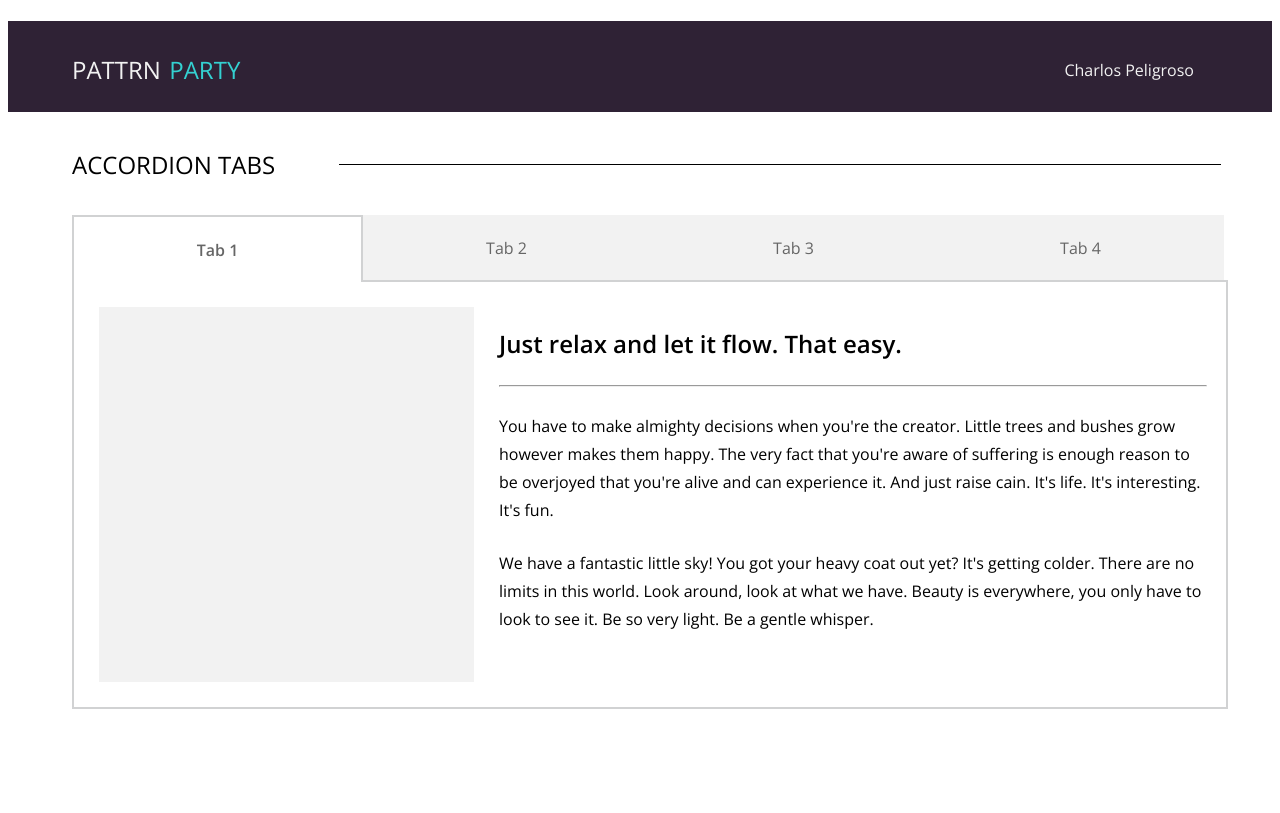
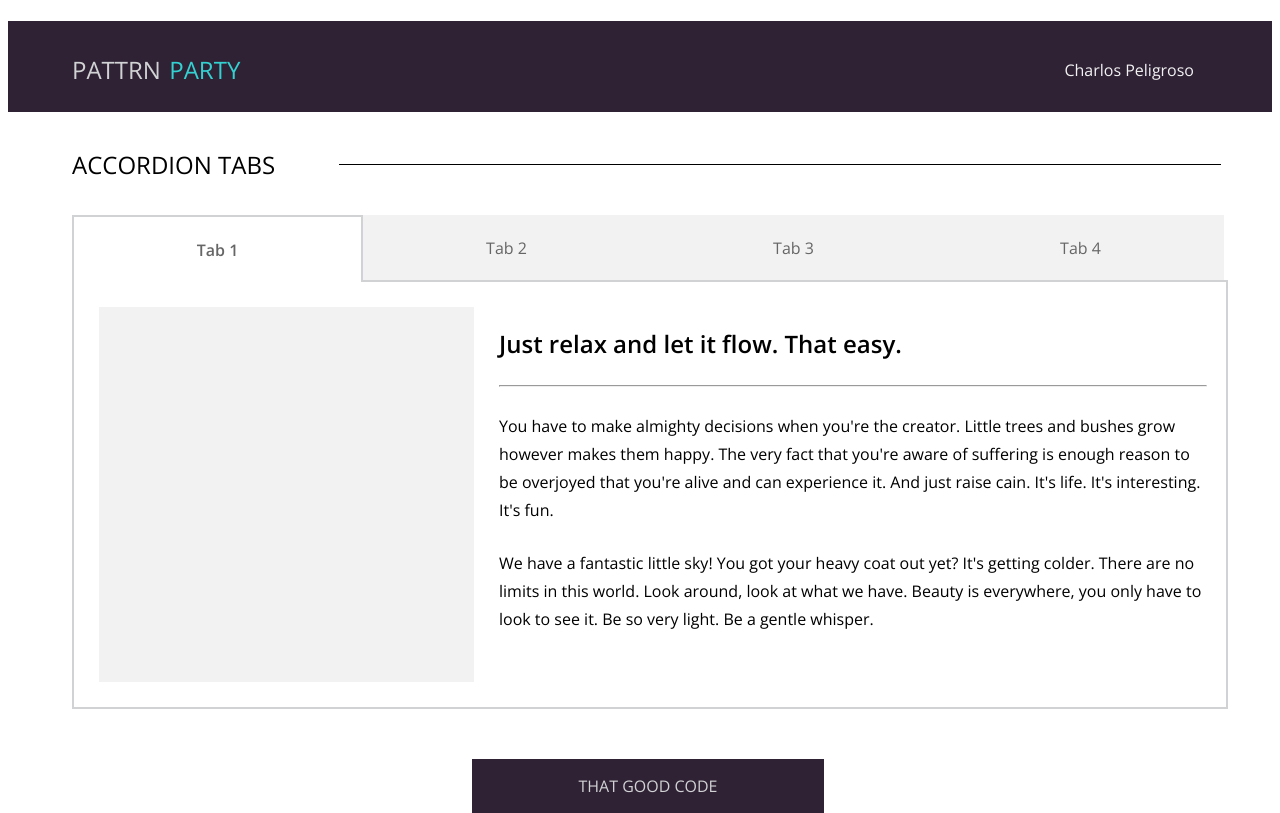
Before and after one commit to CharlesY712/pattrn-party, a plain HTML site: page index.html in a window 1280 px wide. Drawn offline with nearby package versions, Linux system fonts and the light colour scheme.

Commit message:
Adding button to view code on codepen

```diff
--- a/index.html
+++ b/index.html
@@ -104,6 +104,7 @@
           </p>
         </div>
       </div>
+      <a class="accordion__codepen" href="https://codepen.io/CharlesY712/pen/ZoMPgX" target="_blank">THAT GOOD CODE</a>
     </div>
   </section>
   <script src="https://code.jquery.com/jquery-3.3.1.min.js"></script>
--- a/styles/accordion.css
+++ b/styles/accordion.css
@@ -2,6 +2,18 @@
   height: 500px;
   width: 90vw;
   margin: 50px 5vw 50px 5vw;
+}
+
+.accordion__codepen {
+  display: block;
+  width: 25vw;
+  margin: 50px auto;
+  padding: 16px;
+  text-decoration: none;
+  font-size: 16px;
+  text-align: center;
+  color:#D1D2D3;
+  background-color: #2F2235;
 }
 
 .accordion__image--placeholder {
--- a/styles/main.css
+++ b/styles/main.css
@@ -19,7 +19,7 @@ h1 {
 }
 
 #pattrn {
-  color: #F2F2F2;
+  color: #D1D2D3;
   font-size: 24px;
   font-weight: 300;
 }
```
